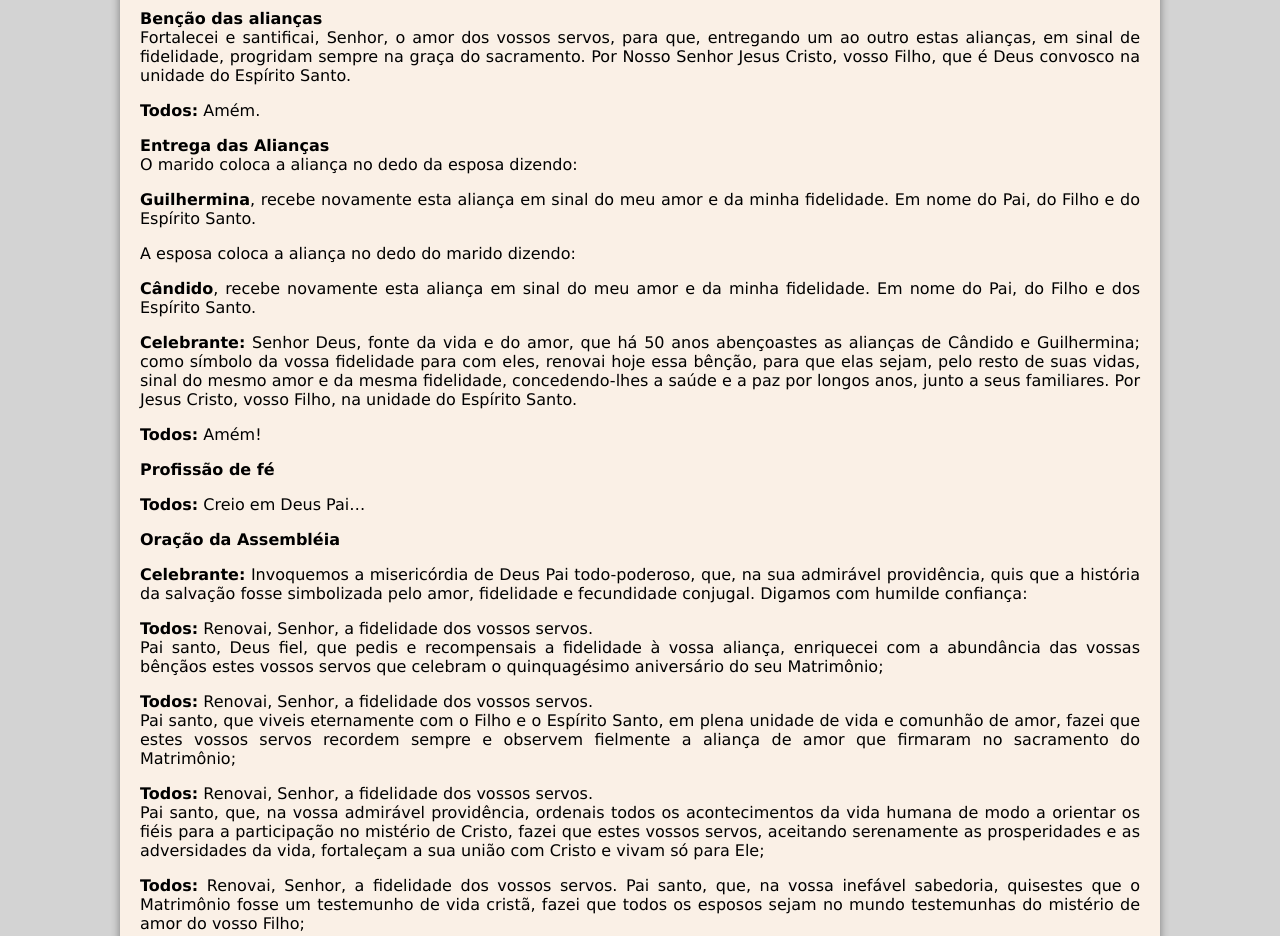
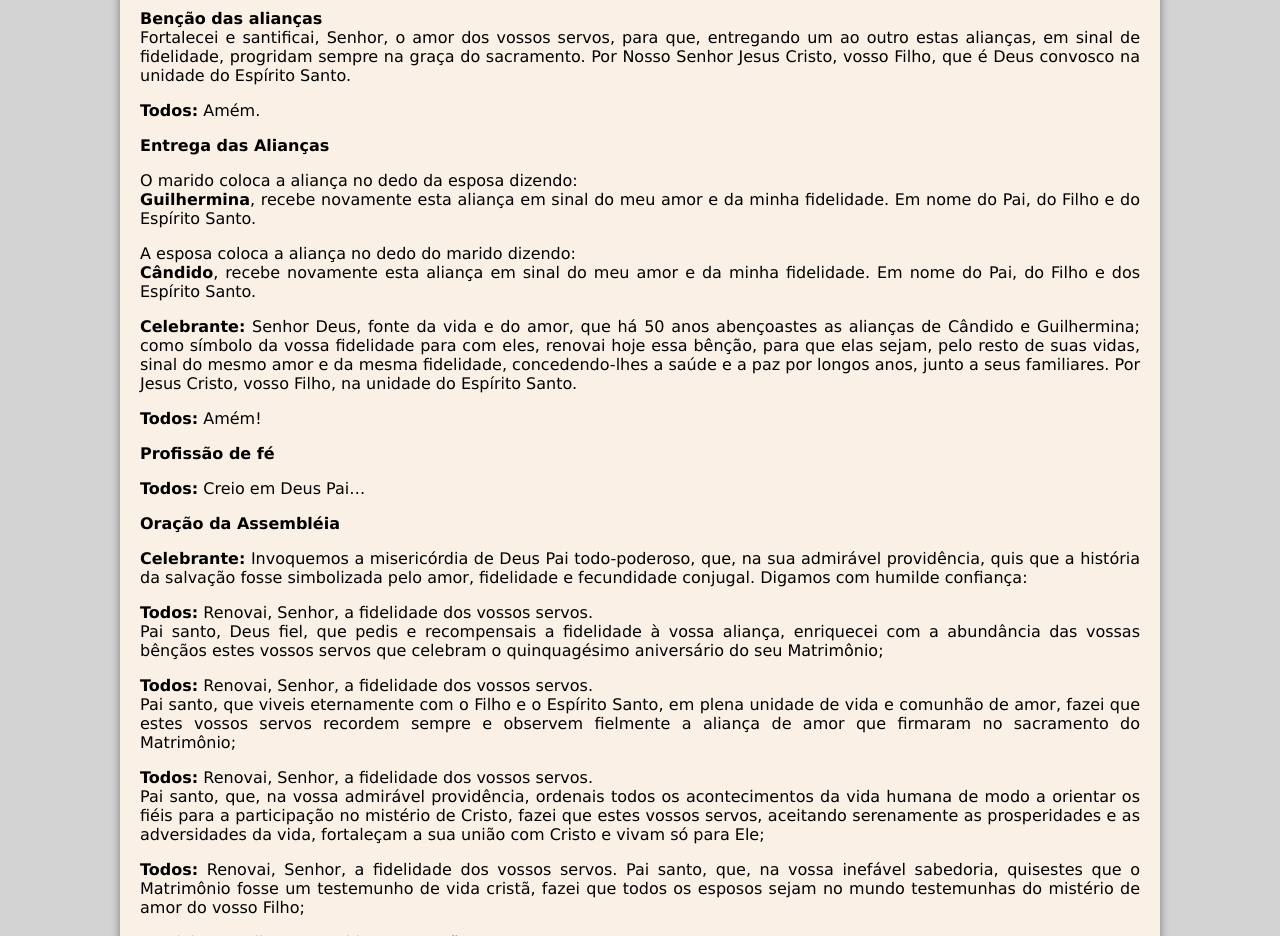
Before and after one commit to marcelotel/bodas, a plain HTML site: page celebracao.html in a window 1280 px wide. Shown: the part 1840-2776 px from the top of the page. Drawn offline with Linux system fonts and the light colour scheme.

Commit message:
Update celebracao.html

```diff
--- a/celebracao.html
+++ b/celebracao.html
@@ -96,13 +96,11 @@
             Fortalecei e santificai, Senhor, o amor dos vossos servos, para que, entregando um ao outro estas alianças, em sinal de fidelidade, progridam sempre na graça do sacramento. Por Nosso Senhor Jesus Cristo, vosso Filho, que é Deus convosco na unidade do Espírito Santo.
         </p>
         <p><span class="destaque">Todos:</span> Amém.</p>
-        <p><span class="destaque">Entrega das Alianças</span><br>
-        O marido coloca a aliança no dedo da esposa dizendo:</p>
-        <p></p><span class="destaque">Guilhermina</span>, recebe novamente esta aliança em sinal do meu amor e da minha fidelidade. Em nome do Pai, do Filho
-        e do Espírito Santo.</p>
-        <p>A esposa coloca a aliança no dedo do marido dizendo:</p>
-        <p><span class="destaque">Cândido</span>, recebe novamente esta aliança em sinal do meu amor e da minha fidelidade. Em nome do Pai, do Filho e
-        dos Espírito Santo.</p>
+        <p><span class="destaque">Entrega das Alianças</span></p>
+        <p>O marido coloca a aliança no dedo da esposa dizendo:<br>
+        <span class="destaque">Guilhermina</span>, recebe novamente esta aliança em sinal do meu amor e da minha fidelidade. Em nome do Pai, do Filho e do Espírito Santo.</p>
+        <p>A esposa coloca a aliança no dedo do marido dizendo:<br>
+        <span class="destaque">Cândido</span>, recebe novamente esta aliança em sinal do meu amor e da minha fidelidade. Em nome do Pai, do Filho e dos Espírito Santo.</p>
         <p>
             <span class="celebrante">Celebrante:</span> Senhor Deus, fonte da vida e do amor, que há 50 anos abençoastes as alianças de Cândido e
             Guilhermina; como símbolo da vossa fidelidade para com eles, renovai hoje essa bênção, para que elas sejam, pelo
```
